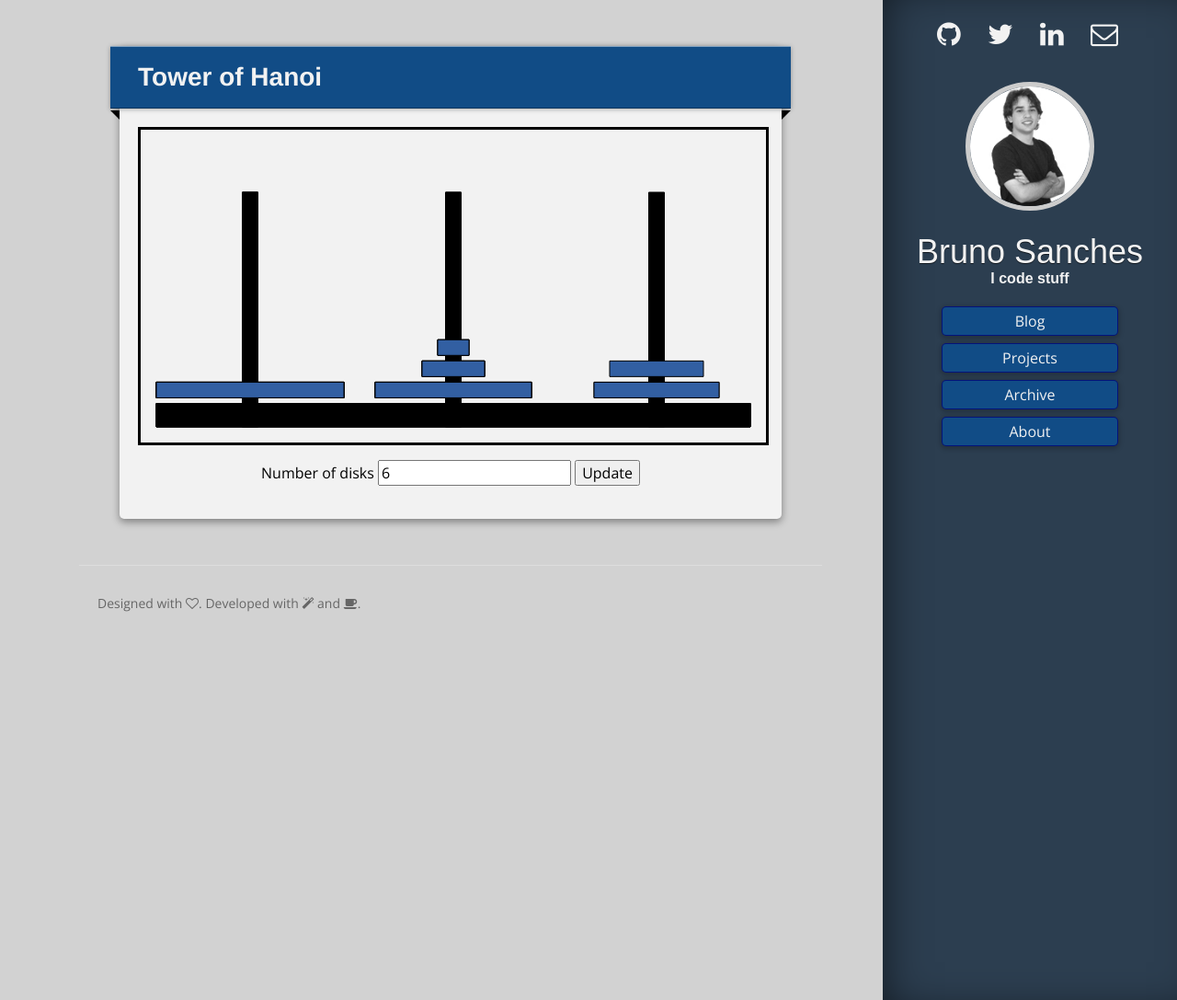
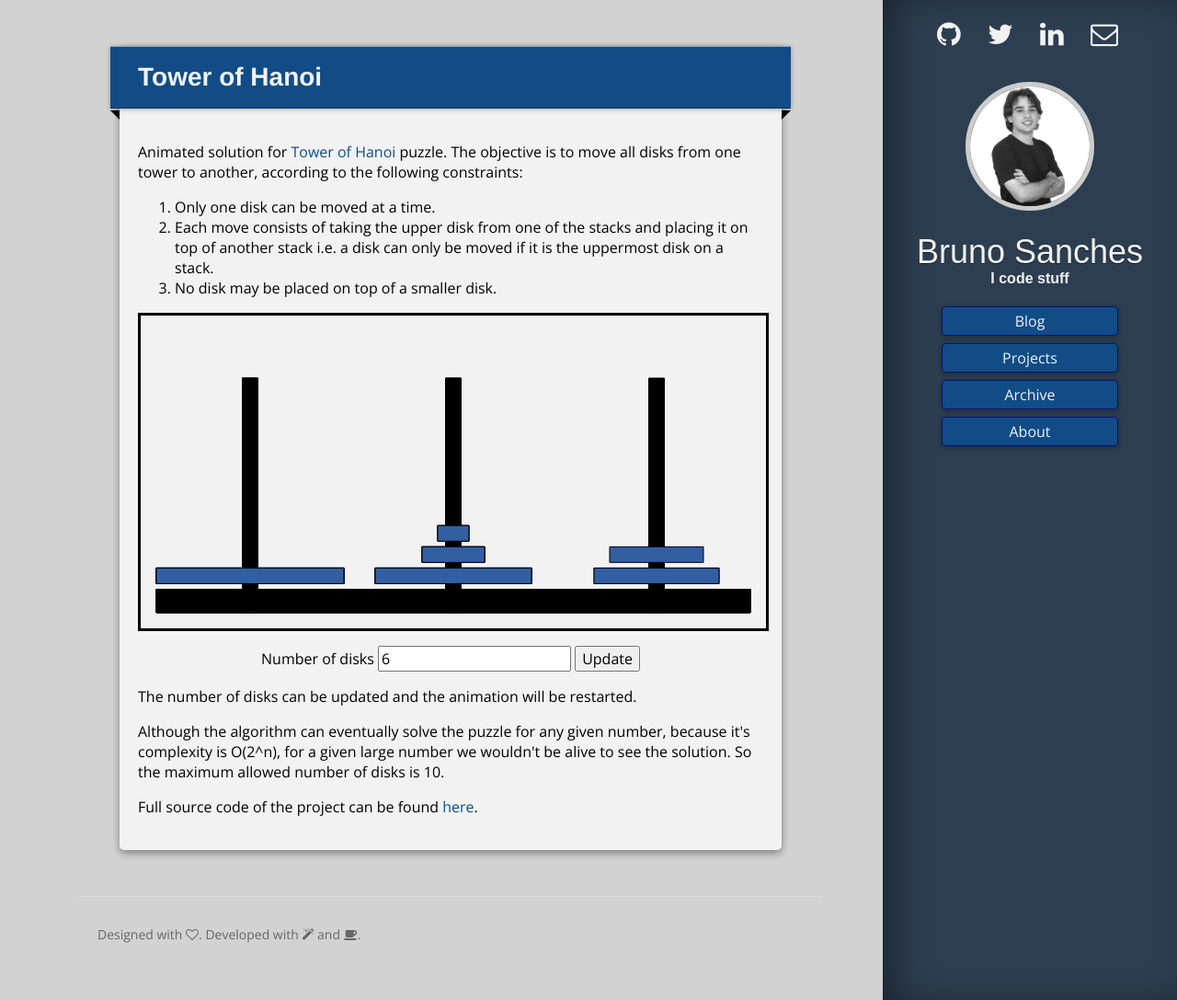
Before and after one commit to brunops/brunops.github.io, a Jekyll site: the page built from projects/tower-of-hanoi/index.html, in a window 1280 px wide and 1087 px high. Shown: the whole window at 92% size. Built offline with Jekyll 4.4.1, drawn with Linux system fonts in a browser that asks for light colours; some web fonts are replaced; Markdown is read by kramdown in place of the engine named in the settings.

Commit message:
Add description for Tower of Hanoi project page

```diff
--- a/projects/tower-of-hanoi/index.html
+++ b/projects/tower-of-hanoi/index.html
@@ -4,6 +4,13 @@ title: Tower of Hanoi
 image: tower-of-hanoi.png
 ---
 <link rel="stylesheet" href="style.css">
+
+<p>Animated solution for <a href="http://en.wikipedia.org/wiki/Tower_of_Hanoi" target="_blank">Tower of Hanoi</a> puzzle. The objective is to move all disks from one tower to another, according to the following constraints:</p>
+<ol>
+  <li>Only one disk can be moved at a time.</li>
+  <li>Each move consists of taking the upper disk from one of the stacks and placing it on top of another stack i.e. a disk can only be moved if it is the uppermost disk on a stack.</li>
+  <li>No disk may be placed on top of a smaller disk.</li>
+</ol>
 
 <canvas id="canvas"></canvas>
 
@@ -14,6 +21,10 @@ image: tower-of-hanoi.png
 </p>
 <p id="error-msg" class="center"></p>
 
+<p>The number of disks can be updated and the animation will be restarted.</p>
+<p>Although the algorithm can eventually solve the puzzle for any given number, because it's complexity is O(2^n), for a given large number we wouldn't be alive to see the solution. So the maximum allowed number of disks is 10.</p>
+<p>Full source code of the project can be found <a href="https://github.com/brunops/canvas/tree/master/tower-of-hanoi" target="_blank">here</a>.</p>
+
 <script src="tower-of-hanoi.js"></script>
 <script src="tower-animation.js"></script>
 <script src="main.js"></script>
```
